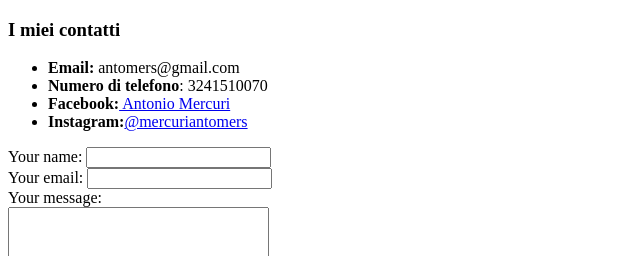
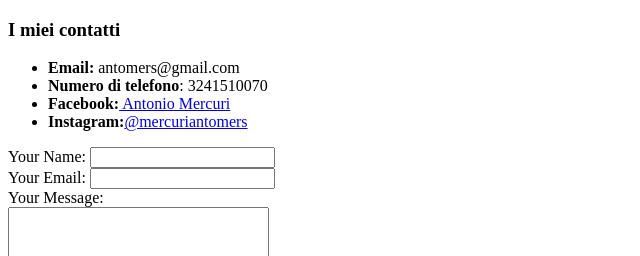
Before and after one commit to antomers/cv, a plain HTML site: page contatti.html in a window 1280 px wide. Shown: the top 256 px of the page, 0-640 px from the left. Drawn offline with Linux system fonts and the light colour scheme.

Commit message:
Update contatti.html

```diff
--- a/contatti.html
+++ b/contatti.html
@@ -13,11 +13,11 @@
     <li><strong>Instagram:</strong><a href="https://www.instagram.com/mercuriantomers/">@mercuriantomers</a></li>
     </ul>
     <form action="mailto:antomers@gmail.com" method="post" enctype="text/plain">
-        <label>Your name:</label>
+        <label>Your Name:</label>
         <input type="text" name="yourName"><br>
-        <label>Your email:</label>
+        <label>Your Email:</label>
         <input type="email" name="yourEmail"><br>
-        <label>Your message:</label><br>
+        <label>Your Message:</label><br>
         <textarea name="yourMessage" cols="30" rows="10"></textarea><br>
         <input type="submit">
     </form>
```
